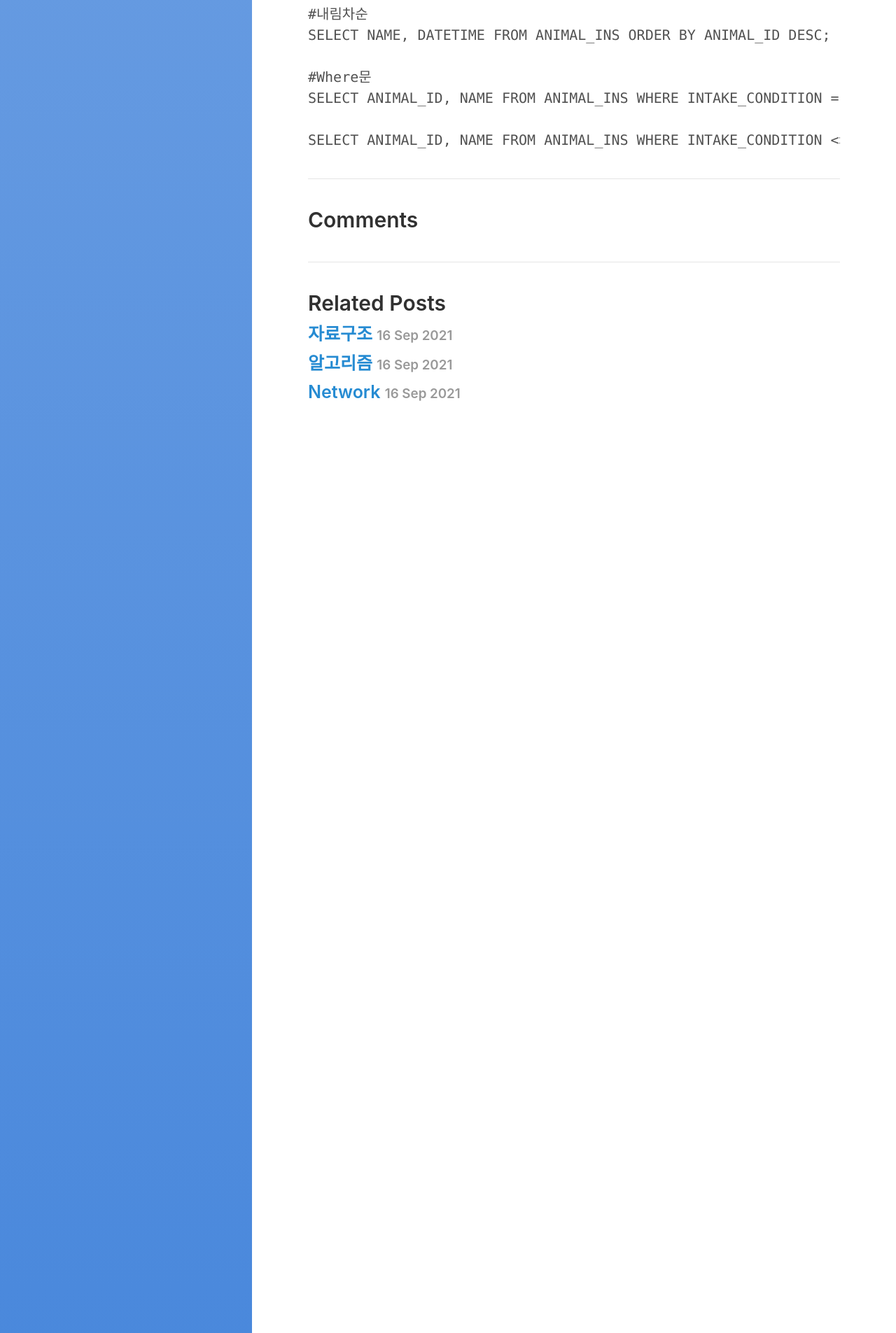
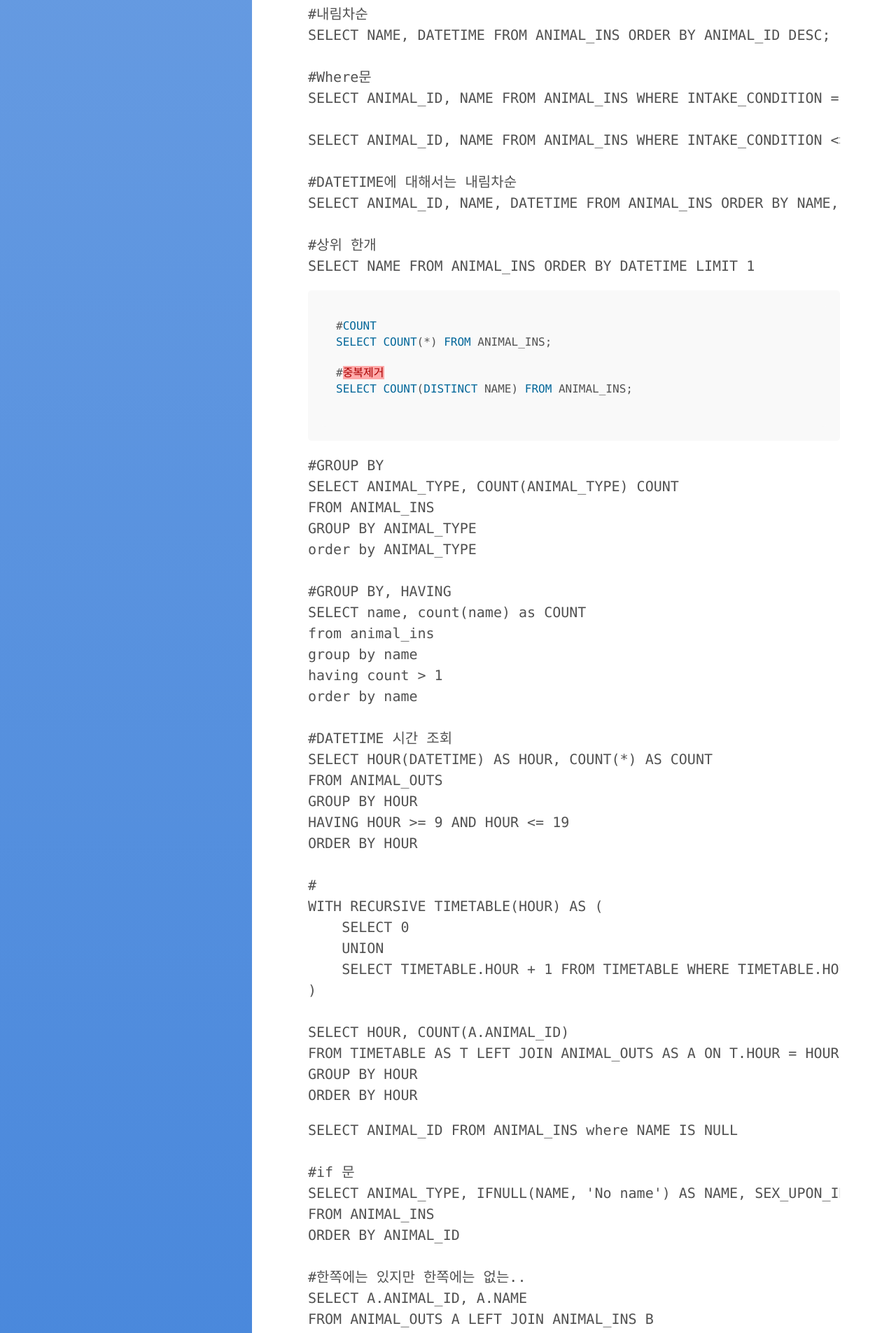
Before and after one commit to HEECHANG7832/HEECHANG7832.github.io, a Jekyll site: the page built from _posts/Algorithm Problem/2021-09-08-Algorithm Problem-SQL.md, in a window 1280 px wide. Shown: the part 316-2221 px from the top of the page at 70% size. Built offline with Jekyll 4.4.1, drawn with Linux system fonts in a browser that asks for light colours; our own code applies the rules of GitHub Pages for plain Markdown files; some of the changed text lies outside the part shown.

Commit message:
Today I Learned

````diff
--- a/_posts/Algorithm Problem/2021-09-08-Algorithm Problem-SQL.md
+++ b/_posts/Algorithm Problem/2021-09-08-Algorithm Problem-SQL.md
@@ -13,4 +13,142 @@ SELECT NAME, DATETIME FROM ANIMAL_INS ORDER BY ANIMAL_ID DESC;
 SELECT ANIMAL_ID, NAME FROM ANIMAL_INS WHERE INTAKE_CONDITION = "Sick" ORDER BY ANIMAL_ID;
 
 SELECT ANIMAL_ID, NAME FROM ANIMAL_INS WHERE INTAKE_CONDITION <> "Aged" ORDER BY ANIMAL_ID;
+
+#DATETIME에 대해서는 내림차순
+SELECT ANIMAL_ID, NAME, DATETIME FROM ANIMAL_INS ORDER BY NAME, DATETIME DESC;
+
+#상위 한개
+SELECT NAME FROM ANIMAL_INS ORDER BY DATETIME LIMIT 1
 ```
+
+
+
+
+
+```sql
+#COUNT
+SELECT COUNT(*) FROM ANIMAL_INS;
+
+#중복제거
+SELECT COUNT(DISTINCT NAME) FROM ANIMAL_INS;
+
+```
+
+
+
+```SQL
+#GROUP BY
+SELECT ANIMAL_TYPE, COUNT(ANIMAL_TYPE) COUNT
+FROM ANIMAL_INS
+GROUP BY ANIMAL_TYPE
+order by ANIMAL_TYPE
+
+#GROUP BY, HAVING
+SELECT name, count(name) as COUNT
+from animal_ins
+group by name
+having count > 1
+order by name
+
+#DATETIME 시간 조회
+SELECT HOUR(DATETIME) AS HOUR, COUNT(*) AS COUNT
+FROM ANIMAL_OUTS
+GROUP BY HOUR
+HAVING HOUR >= 9 AND HOUR <= 19
+ORDER BY HOUR
+
+#
+WITH RECURSIVE TIMETABLE(HOUR) AS (
+    SELECT 0
+    UNION
+    SELECT TIMETABLE.HOUR + 1 FROM TIMETABLE WHERE TIMETABLE.HOUR < 23
+)
+
+SELECT HOUR, COUNT(A.ANIMAL_ID)
+FROM TIMETABLE AS T LEFT JOIN ANIMAL_OUTS AS A ON T.HOUR = HOUR(A.DATETIME)
+GROUP BY HOUR
+ORDER BY HOUR
+```
+
+
+
+```SQL
+SELECT ANIMAL_ID FROM ANIMAL_INS where NAME IS NULL
+
+#if 문
+SELECT ANIMAL_TYPE, IFNULL(NAME, 'No name') AS NAME, SEX_UPON_INTAKE
+FROM ANIMAL_INS
+ORDER BY ANIMAL_ID
+
+#한쪽에는 있지만 한쪽에는 없는..
+SELECT A.ANIMAL_ID, A.NAME
+FROM ANIMAL_OUTS A LEFT JOIN ANIMAL_INS B
+ON A.ANIMAL_ID = B.ANIMAL_ID
+WHERE B.ANIMAL_ID IS NULL
+```
+
+
+
+### JOIN
+
+
+
+```SQL
+SELECT A.ANIMAL_ID, A.NAME
+FROM ANIMAL_OUTS A LEFT JOIN ANIMAL_INS B
+ON A.ANIMAL_ID = B.ANIMAL_ID
+WHERE A.DATETIME < B.DATETIME
+ORDER BY B.DATETIME
+
+
+SELECT A.NAME, A.DATETIME
+FROM ANIMAL_INS A LEFT JOIN ANIMAL_OUTs B
+ON A.ANIMAL_ID = B.ANIMAL_ID
+WHERE B.ANIMAL_ID IS NULL
+ORDER BY A.DATETIME LIMIT 3
+
+
+SELECT A.ANIMAL_ID, A.ANIMAL_TYPE, A.NAME
+FROM ANIMAL_OUTS A LEFT JOIN ANIMAL_INS B
+ON A.ANIMAL_ID = B.ANIMAL_ID
+WHERE A.SEX_UPON_OUTCOME != B.SEX_UPON_INTAKE AND A.ANIMAL_ID IS NOT NULL
+ORDER BY A.ANIMAL_ID
+```
+
+
+
+### String, Date
+
+
+
+```SQL
+select animal_id, name, sex_upon_intake
+from animal_ins
+where name in ('Lucy', 'Ella', 'Pickle', 'Rogan', 'Sabrina', 'Mitty');
+
+SELECT ANIMAL_ID, NAME
+FROM ANIMAL_INS
+WHERE ANIMAL_TYPE = 'Dog'AND UPPER(NAME) LIKE UPPER('%el%')
+ORDER BY NAME
+
+SELECT ANIMAL_ID, NAME,
+CASE WHEN SEX_UPON_INTAKE LIKE '%Intact%' THEN 'X' ELSE 'O' END AS '중성화'
+FROM ANIMAL_INS
+ORDER BY ANIMAL_ID;
+
+SELECT
+    OUTS.ANIMAL_ID, OUTS.NAME
+FROM
+    ANIMAL_OUTS AS OUTS
+RIGHT JOIN
+    ANIMAL_INS AS INS
+ON
+    INS.ANIMAL_ID = OUTS.ANIMAL_ID
+ORDER BY
+    DATEDIFF(OUTS.DATETIME, INS.DATETIME) DESC
+LIMIT
+    2;
+
+SELECT ANIMAL_ID, NAME, DATE_FORMAT(DATETIME, '%Y-%m-%d')
+FROM ANIMAL_INS
+```
````
Also changed, not shown: _posts/네트워크/2021-09-16-network.md (+2 -0 lines), _posts/운영체제/2021-09-16-운영체제.md (renamed from _posts/OS/2021-09-16-운영체제.md).
